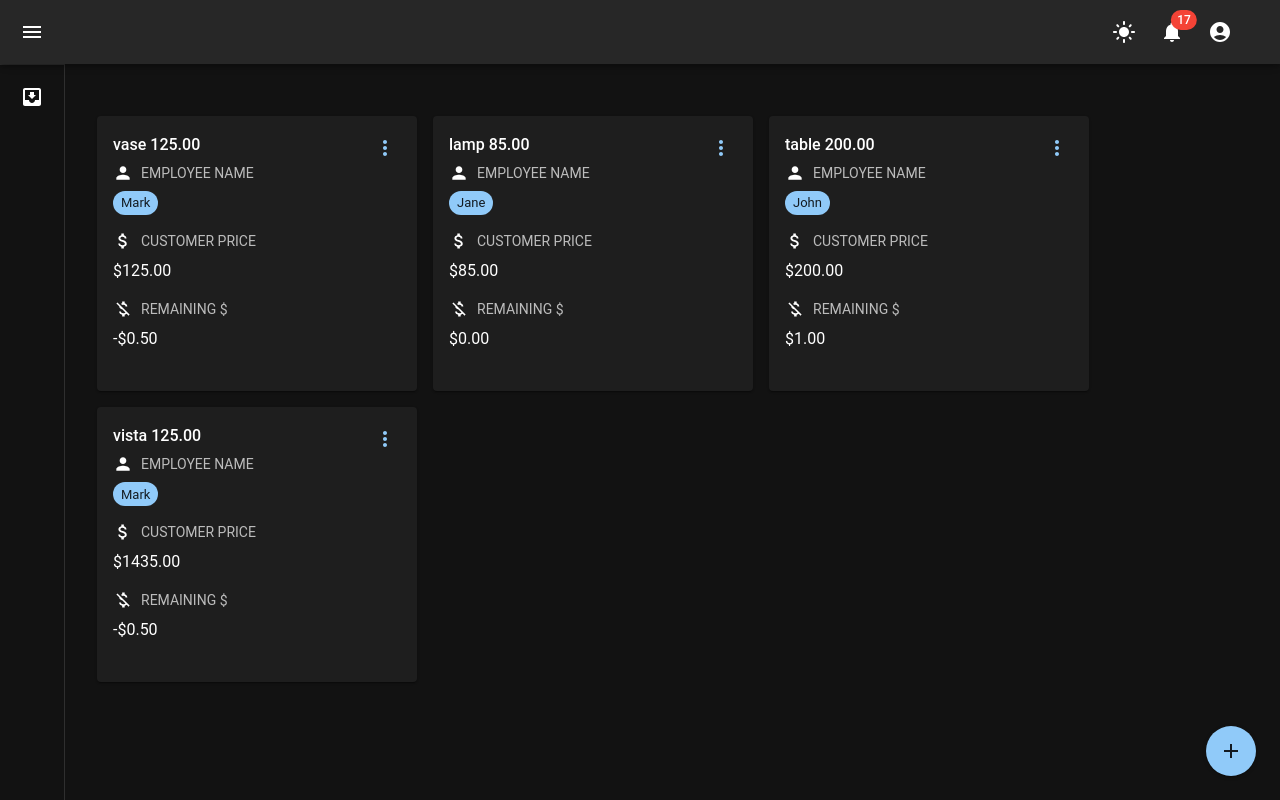
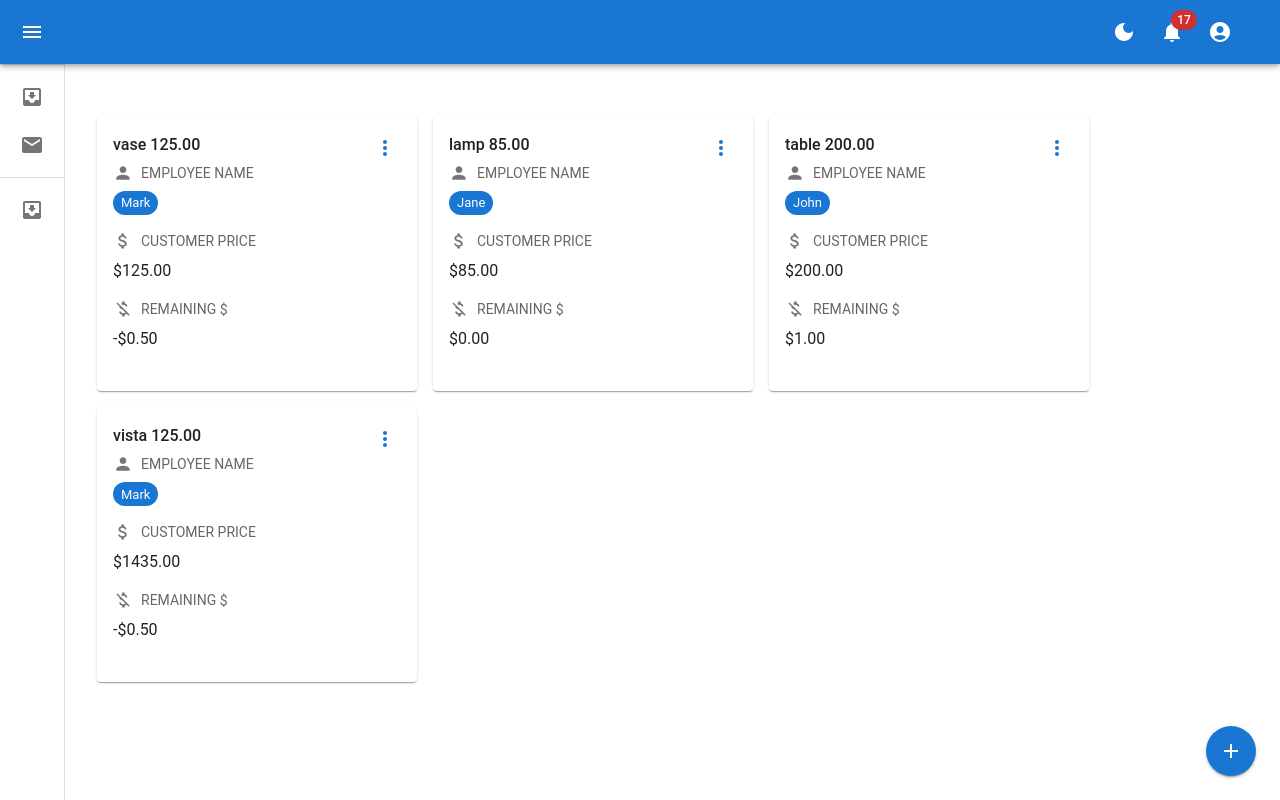
Before and after one commit to farhankhanphp/flower-store, a Next.js app: page /dashboard/orders in a window 1280 px wide. Built offline with nearby package versions, Linux system fonts and the light colour scheme.

Commit message:
improve css

```diff
--- a/src/app/dashboard/orders/page.tsx
+++ b/src/app/dashboard/orders/page.tsx
@@ -133,7 +133,32 @@ export default function MiniDrawer() {
     </DrawerHeader>
     <Divider />
     <List>
-     {["Orders"].map((text, index) => (
+     {["Dashboard", "Orders"].map((text, index) => (
+      <ListItem key={text} disablePadding sx={{ display: "block" }}>
+       <ListItemButton
+        sx={{
+         minHeight: 48,
+         justifyContent: open ? "initial" : "center",
+         px: 2.5,
+        }}
+       >
+        <ListItemIcon
+         sx={{
+          minWidth: 0,
+          mr: open ? 3 : "auto",
+          justifyContent: "center",
+         }}
+        >
+         {index % 2 === 0 ? <InboxIcon /> : <MailIcon />}
+        </ListItemIcon>
+        <ListItemText primary={text} sx={{ opacity: open ? 1 : 0 }} />
+       </ListItemButton>
+      </ListItem>
+     ))}
+    </List>
+    <Divider />
+    <List>
+     {["user"].map((text, index) => (
       <ListItem key={text} disablePadding sx={{ display: "block" }}>
        <ListItemButton
         sx={{
--- a/src/app/template.tsx
+++ b/src/app/template.tsx
@@ -28,7 +28,7 @@ function DashboardTemplate({ children }: { children: React.ReactNode; }) {
     content={<OrderForm mode="add" />}
     open={dialogOpen}
     handleClose={handleCloseDialog}
-    maxWidth='md'
+    maxWidth='xl'
    />
   </>
  );
--- a/src/components/cards/order-card.tsx
+++ b/src/components/cards/order-card.tsx
@@ -92,7 +92,7 @@ const OrderCard: React.FC<OrderCardProps> = (props) => {
     content={<OrderForm {...props} mode="edit" />}
     open={dialogOpen}
     handleClose={handleCloseDialog}
-    maxWidth='md'
+    maxWidth='90%'
    />
   </>
  );
--- a/src/components/dialog/index.tsx
+++ b/src/components/dialog/index.tsx
@@ -8,7 +8,7 @@ interface CustomDialogProps {
   open: boolean;
   handleClose: () => void;
   handleAgree?: () => void;
-  maxWidth?: 'xs' | 'sm' | 'md' | 'lg' | 'xl';
+  maxWidth?: 'xs' | 'sm' | 'md' | 'lg' | 'xl'  | undefined;
 }
 
 const CustomDialog: React.FC<CustomDialogProps> = ({ title, content, open, handleClose, handleAgree, maxWidth = 'sm' }) => {
--- a/src/config/theme.tsx
+++ b/src/config/theme.tsx
@@ -21,7 +21,7 @@ const ModeContext = createContext<ModeContextType | null>(null);
 export default function ModeContextProvider({
  children,
 }: ModeContextProviderProps) {
- const [mode, setMode] = useState<Mode>("dark");
+ const [mode, setMode] = useState<Mode>("light");
 
  const theme = createTheme({
   palette: {
@@ -77,14 +77,14 @@ export default function ModeContextProvider({
       root: {
         '& .MuiOutlinedInput-root': {
           '& fieldset': {
-            borderRadius: 8,
+            borderRadius: 4,
           },
         },
       },
       inputRoot: {
         '&[class*="MuiOutlinedInput-root"]': {
           '& .MuiOutlinedInput-notchedOutline': {
-            borderRadius: 8,
+            borderRadius: 4,
           },
         },
       },
@@ -98,7 +98,7 @@ export default function ModeContextProvider({
       root: {
         '& .MuiOutlinedInput-root': {
           '& fieldset': {
-            borderRadius: 8,
+            borderRadius: 4,
           },
           '&:hover fieldset': {
           },
```
